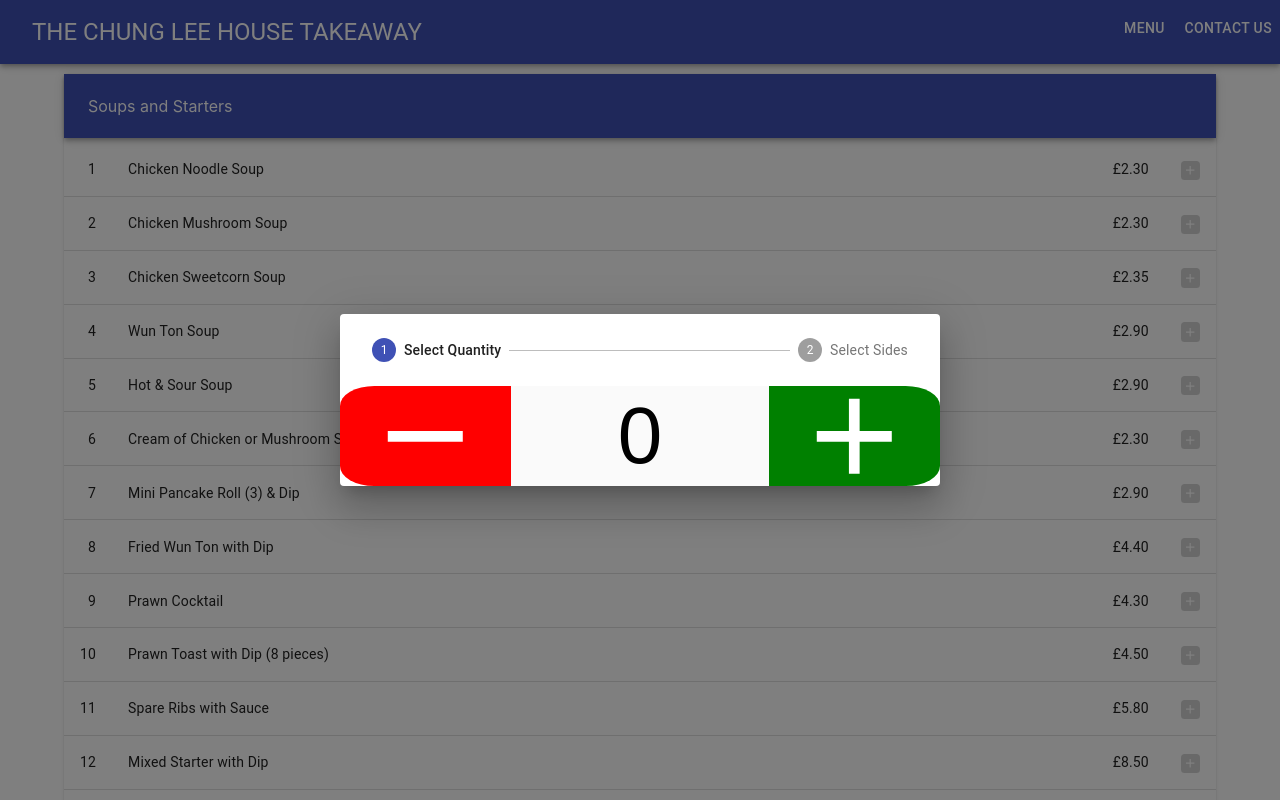
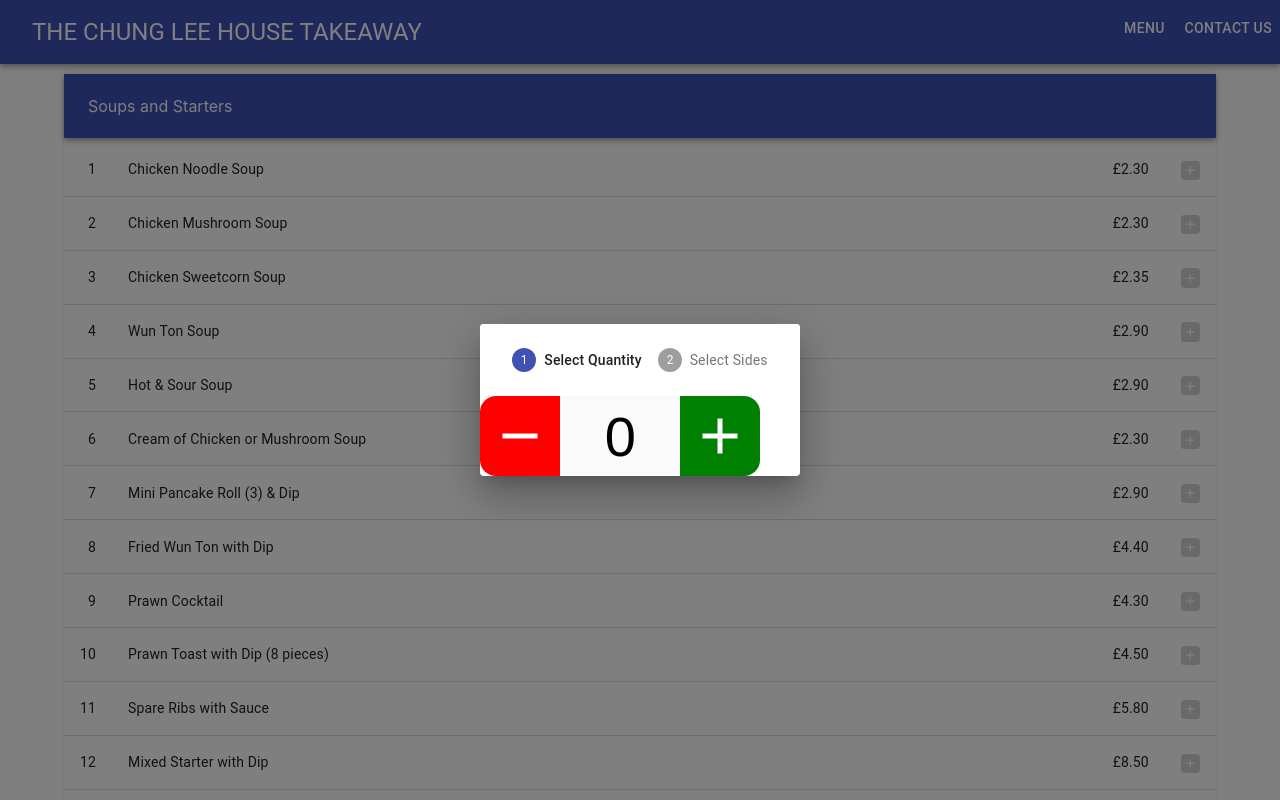
Before and after one commit to JK-Chung/takeaway_menu, a React (Create React App) app: page / in a window 1280 px wide. Both pictures are taken after a click on the button 1190 px from the left and 170 px from the top of the page. Shown: the top 800 px of the page. Built offline with nearby package versions, Linux system fonts and the light colour scheme.

Commit message:
CounterTextField size is now based on the viewpoint
Signed-off-by: Jee Ken Chung <chungjeeken@gmail.com>

```diff
--- a/src/Components/CounterTextField/CounterTextField.js
+++ b/src/Components/CounterTextField/CounterTextField.js
@@ -21,30 +21,23 @@ const useQuantity = (onChange = () => {}) => {
     return { quantity, decrementQuantity, incrementQuantity }
 };
 
+const style = {
+    button: {
+        "height": "10vh",
+        "width": "10vh"
+    },
+    textField: {
+        "height": "10vh",
+        "width": "15vh",
+        "fontSize": "7vh"
+    }
+};
+
 const CounterTextField = props => {
     const { quantity, decrementQuantity, incrementQuantity } = useQuantity();
-    const buttonRef = React.createRef();
-
-    const { height } = props;
-
-    const buttonWidthToOverallWidth =  1 / 3.5;
-    const textFieldWidthToOverallWidth = 1.5 / 3.5;
-
-    const style = {
-        button: {
-            "height": "100%",
-            "width": `calc(100% * ${buttonWidthToOverallWidth})`
-        },
-        textField: {
-            "height": "100%",
-            "width": `calc(100% * ${textFieldWidthToOverallWidth})`,
-            "fontSize": "10vh"
-        }
-    };
-    console.log(buttonRef.current);
 
     return (
-        <div style={{"height": height, "width": `calc(${height}) * 3.5`}}>
+        <div>
             <MinusButton style={style.button} onClick={ decrementQuantity }/>
             <TextField style={style.textField} value={quantity} />
             <PlusButton style={style.button} onClick={ incrementQuantity } />
@@ -52,8 +45,4 @@ const CounterTextField = props => {
     )
 };
 
-CounterTextField.defaultProps = {
-    "height": "5rem"
-};
-
 export default CounterTextField;
--- a/src/Components/Dialogs/QuantitySetter.js
+++ b/src/Components/Dialogs/QuantitySetter.js
@@ -4,6 +4,7 @@ import CounterTextField from "../CounterTextField/CounterTextField";
 const QuantitySetter = props => {
     const [quantity, setQuantity] = React.useState(0);
     React.useEffect(() => console.log("FROM QUANTITYSETTER", quantity));
+
     return (
         <CounterTextField onChange={setQuantity} height={100} />
     )
```
